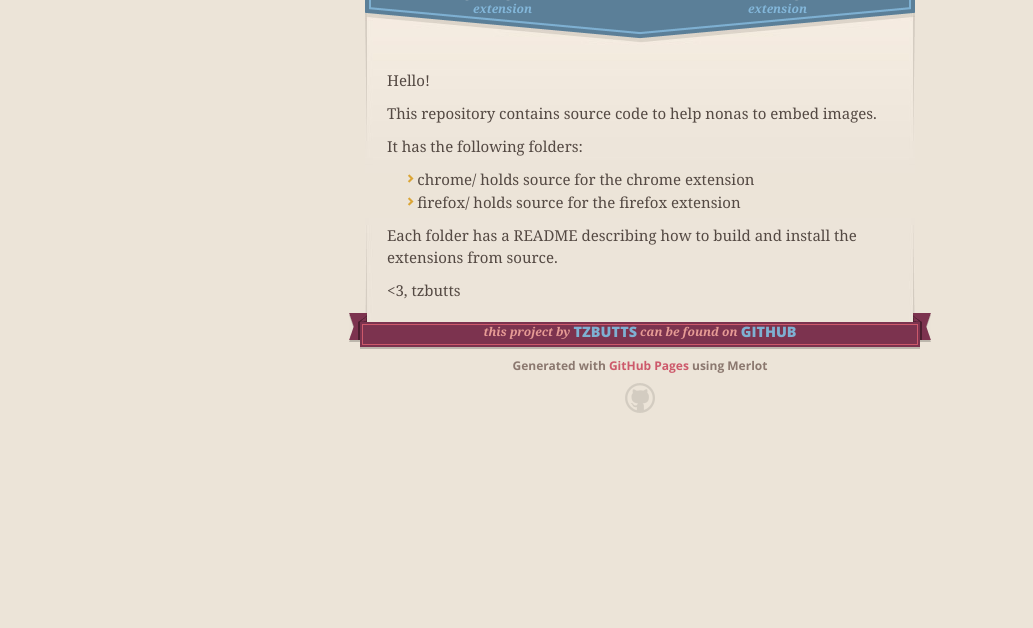
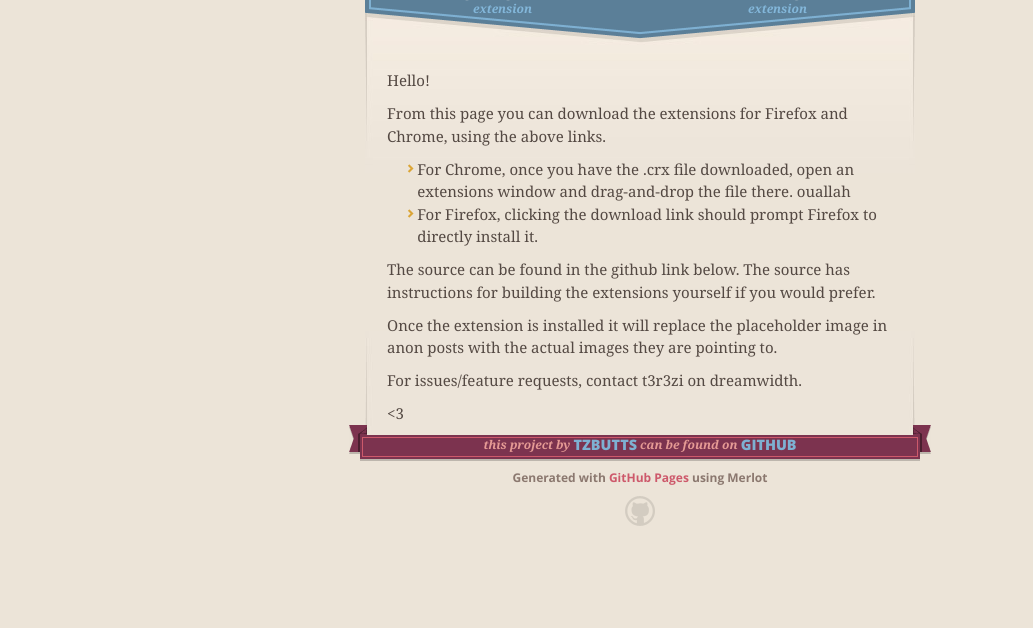
Before and after one commit to tzbutts/nona, a plain HTML site: page index.html in a window 1280 px wide. Shown: the part 172-800 px from the top of the page, without its empty margins (0-1033 px from the left). Drawn offline with nearby package versions, Linux system fonts and the light colour scheme.

Commit message:
Okay, think the messages are done.
They don't seem to be auto-generating correctly.

```diff
--- a/index.html
+++ b/index.html
@@ -28,7 +28,7 @@
         <span class="ribbon-outer">
           <span class="ribbon-inner">
             <h1>Nona</h1>
-            <h2>Code to help nonas embed images.</h2>
+            <h2>Extensions to help nonas embed images.</h2>
           </span>
           <span class="left-tail"></span>
           <span class="right-tail"></span>
@@ -47,20 +47,20 @@
 
 
       <section id="main_content">
-        <p>Hello!</p>
+<p>Hello!</p>
 
-<p>This repository contains source code to help nonas to embed images.</p>
+<p>From this page you can download the extensions for Firefox and Chrome, using the above links.</p>
 
-<p>It has the following folders:</p>
+<ul><li>For Chrome, once you have the .crx file downloaded, open an extensions window and drag-and-drop the file there.  ouallah</li>
+<li>For Firefox, clicking the download link should prompt Firefox to directly install it.</li></ul>
 
-<ul>
-<li>chrome/ holds source for the chrome extension</li>
-<li>firefox/ holds source for the firefox extension</li>
-</ul><p>Each folder has a README describing how to build and install the extensions
-from source.</p>
+<p>The source can be found in the github link below.  The source has instructions for building the extensions yourself if you would prefer.</p>
 
-<p>&lt;3,
-tzbutts</p>
+<p>Once the extension is installed it will replace the placeholder image in anon posts with the actual images they are pointing to.</p>
+
+<p>For issues/feature requests, contact t3r3zi on dreamwidth.</p>
+
+&lt;3
       </section>
 
       <footer>
--- a/params.json
+++ b/params.json
@@ -1,7 +1,7 @@
 {
   "name":"Nona",
   "tagline":"Extensions to help nonas embed images.",
-  "body":"Hello!",
+  "body":"Hello!\n\r\n\rFrom this page you can download the extensions for Firefox and Chrome, using the above links.\n\r\n\r* For Chrome, once you have the .crx file downloaded, open an extensions window and drag-and-drop the file there.  ouallah\n\r* For Firefox, clicking the download link should prompt Firefox to directly install it.\n\r\n\rThe source can be found in the github link below.  The source has instructions for building the extensions yourself if you would prefer.\n\r\n\rOnce the extension is installed it will replace the placeholder image in anon posts with the actual images they are pointing to.\n\r\n\rFor issues/feature requests, contact t3r3zi on dreamwidth.\n\r\n\r<3",
   "google":"",
   "note":"Don't delete this file! It's used internally to help with page regeneration."
 }
```
